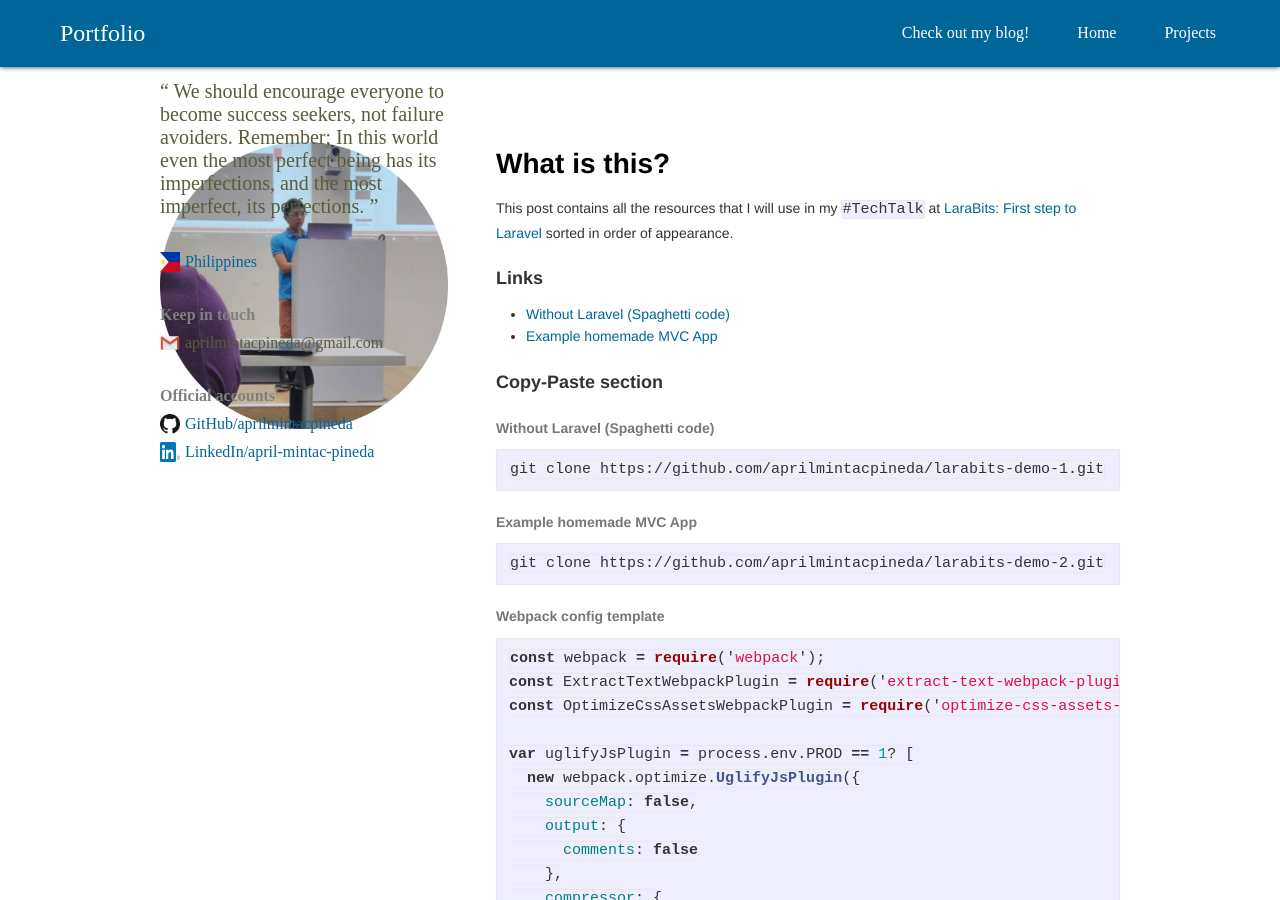
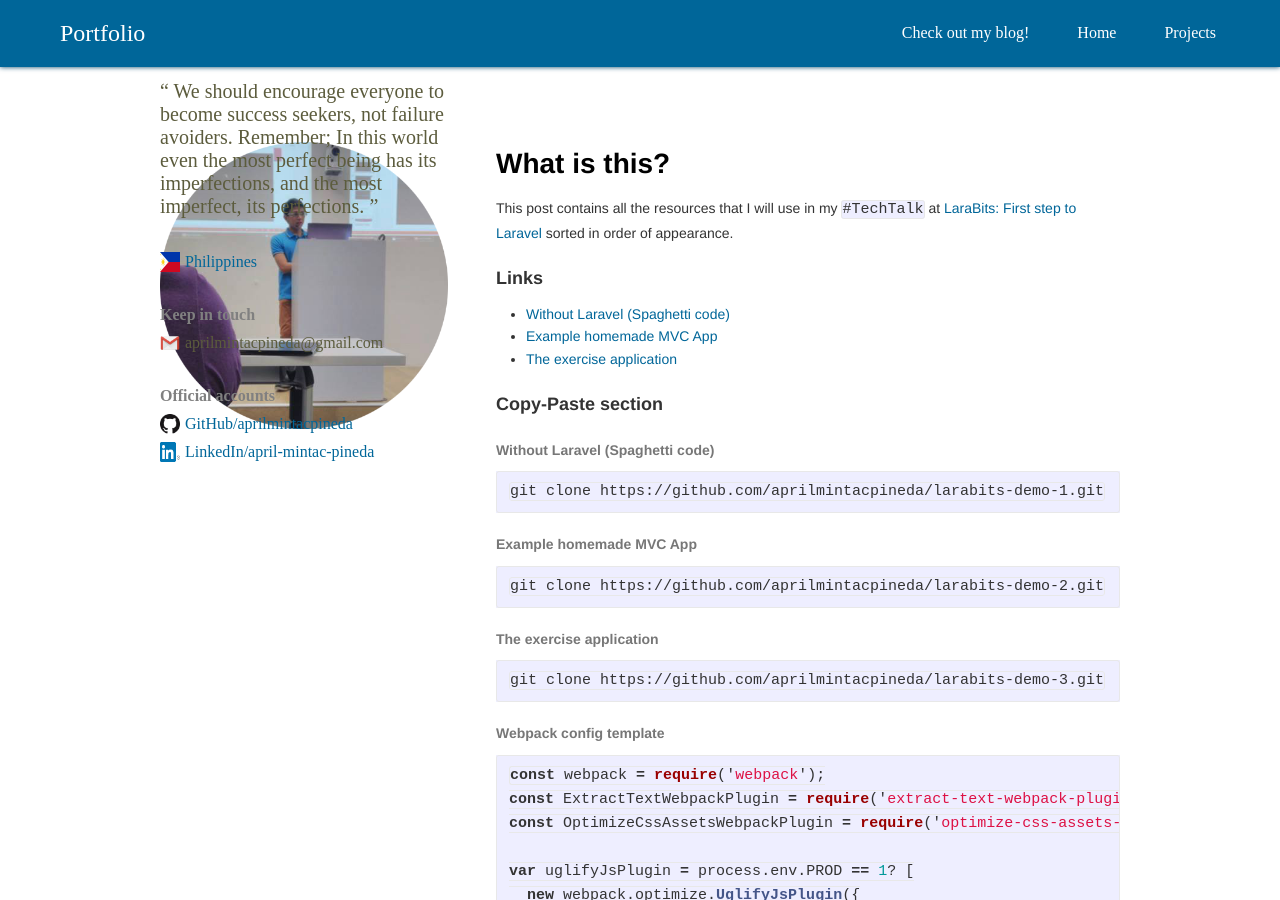
Before and after one commit to aprilmintacpineda/my-old-site, a Jekyll site: the page built from _posts/2017-09-05-larabits-tech-talk.md, in a window 1280 px wide and 900 px high. Built offline with Jekyll 4.4.1, drawn with Linux system fonts in a browser that asks for light colours.

Commit message:
updated last post;

````diff
--- a/_posts/2017-09-05-larabits-tech-talk.md
+++ b/_posts/2017-09-05-larabits-tech-talk.md
@@ -16,6 +16,7 @@
 
 - [Without Laravel (Spaghetti code)](https://github.com/aprilmintacpineda/larabits-demo-1){:target="_blank"}
 - [Example homemade MVC App](https://github.com/aprilmintacpineda/larabits-demo-2){:target="_blank"}
+- [The exercise application](https://github.com/aprilmintacpineda/larabits-demo-3.git){:target="_blank"}
 
 ### Copy-Paste section
 
@@ -29,6 +30,12 @@
 
 ```
 git clone https://github.com/aprilmintacpineda/larabits-demo-2.git
+```
+
+###### The exercise application
+
+```
+git clone https://github.com/aprilmintacpineda/larabits-demo-3.git
 ```
 
 ###### Webpack config template
````
